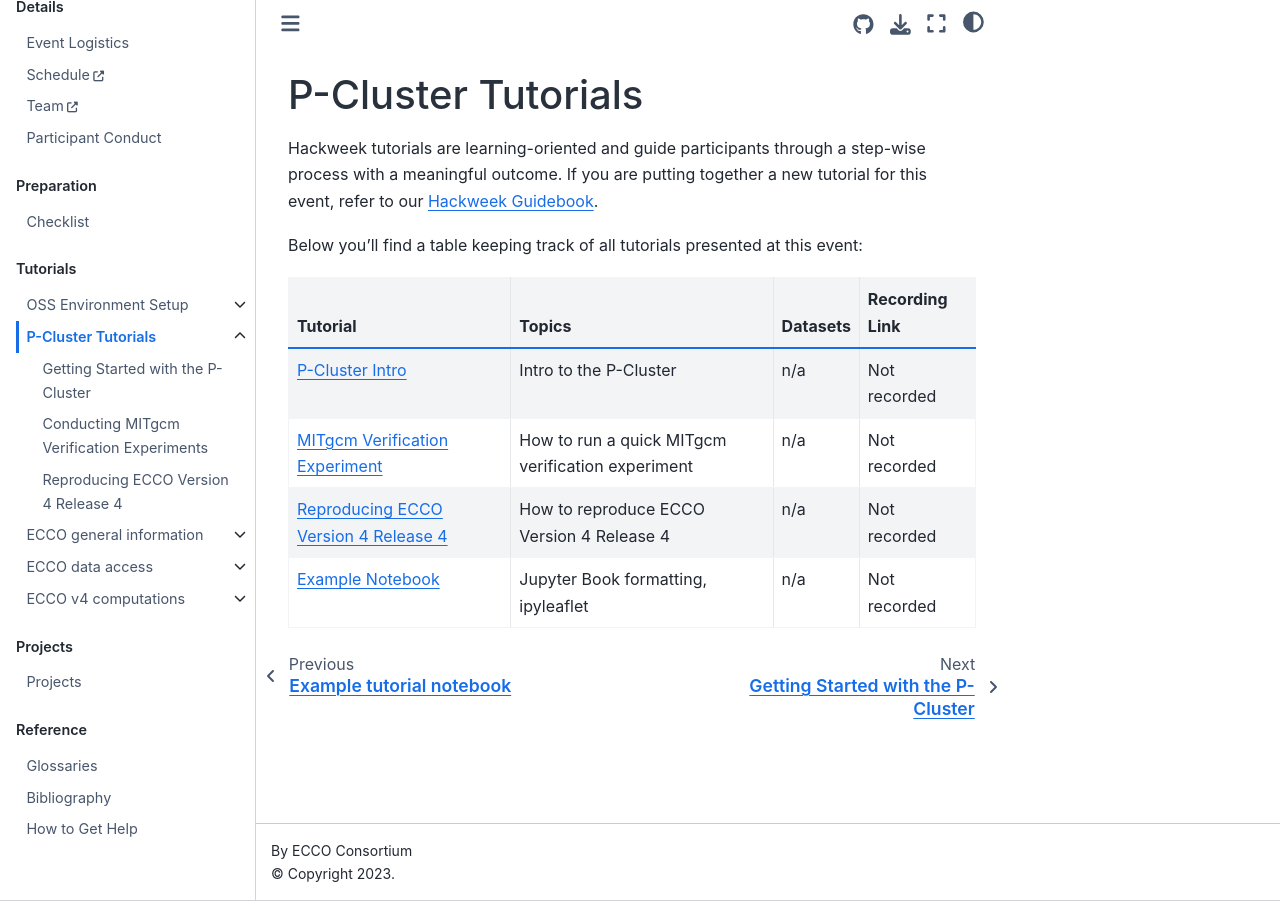
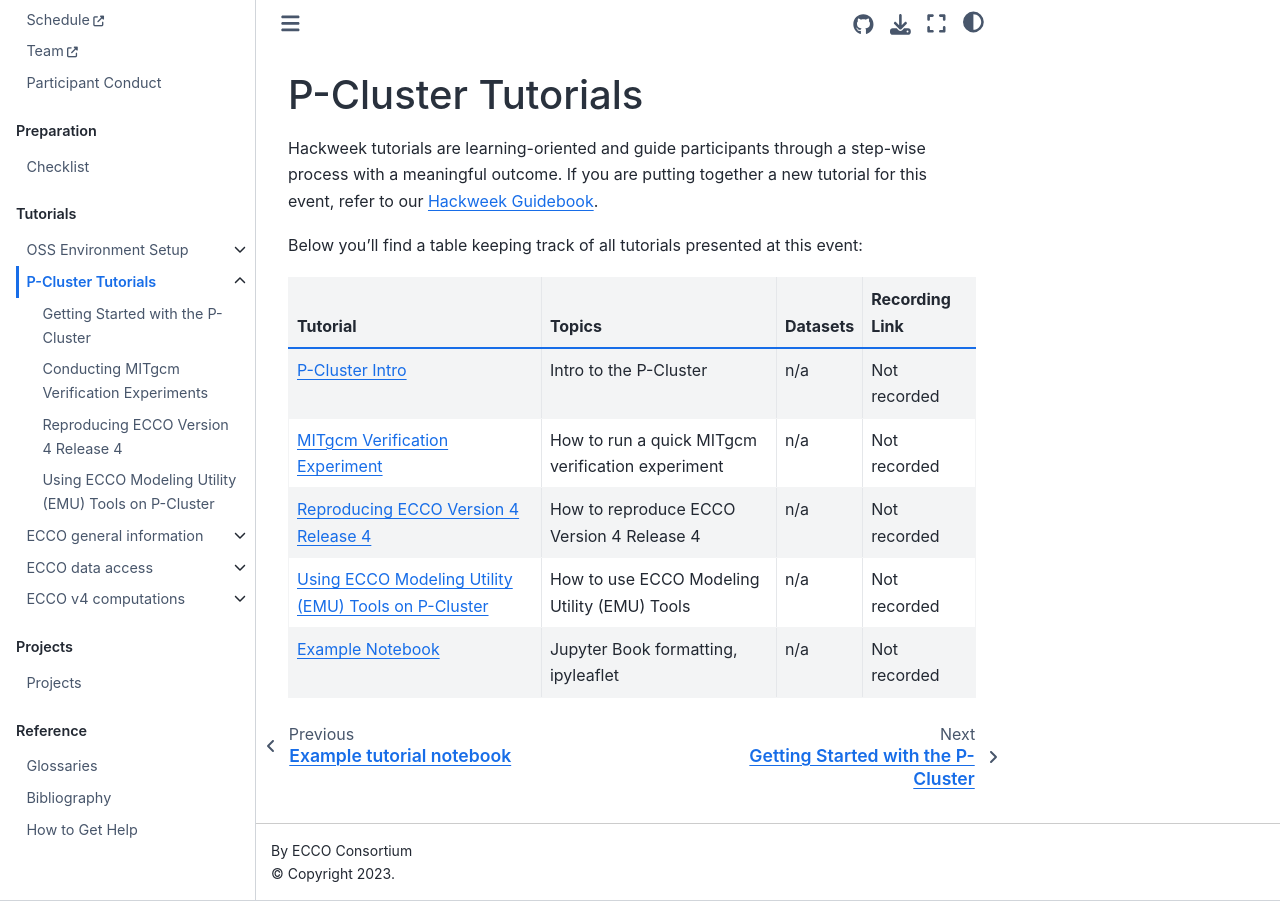
Before and after one commit to ECCO-Hackweek/ecco-2024, a Jupyter Book: the page built from book/tutorials/pcluster_tutorial_index.md, in a window 1280 px wide. Built offline with Jupyter Book 1.0.4 settings and Sphinx 7.4.7 and the Sphinx Book theme 1.1.4, drawn with Linux system fonts in a browser that asks for light colours; pages that are not in the unit, such as notebooks, are missing from menus.

Commit message:
Add EMU tutorial

```diff
--- a/book/_toc.yml
+++ b/book/_toc.yml
@@ -29,6 +29,7 @@ parts:
         - file: tutorials/pcluster/pcluster-login
         - file: tutorials/pcluster/Run_MITgcm_on_P-Cluster
         - file: tutorials/pcluster/reproducing_v4r4
+        - file: tutorials/pcluster/emu
     - file:  tutorials/ECCO_gen_info_index
       sections:
         - file: tutorials/ECCO_gen_info/ECCO_intro
--- a/book/tutorials/pcluster_tutorial_index.md
+++ b/book/tutorials/pcluster_tutorial_index.md
@@ -9,4 +9,5 @@ Below you'll find a table keeping track of all tutorials presented at this event
 | [P-Cluster Intro](./pcluster/pcluster-login.ipynb) | Intro to the P-Cluster | n/a |  Not recorded |
 | [MITgcm Verification Experiment](./pcluster/Run_MITgcm_on_P-Cluster.ipynb) | How to run a quick MITgcm verification experiment | n/a |  Not recorded |
 | [Reproducing ECCO Version 4 Release 4](./pcluster/reproducing_v4r4.ipynb) | How to reproduce ECCO Version 4 Release 4 | n/a |  Not recorded |
+| [Using ECCO Modeling Utility (EMU) Tools on P-Cluster](./pcluster/emu.ipynb) | How to use ECCO Modeling Utility (EMU) Tools | n/a |  Not recorded |
 | [Example Notebook](./example/tutorial-notebook.ipynb) | Jupyter Book formatting, ipyleaflet | n/a |  Not recorded |
```
Also changed, not shown: book/tutorials/pcluster/emu.ipynb (added).
